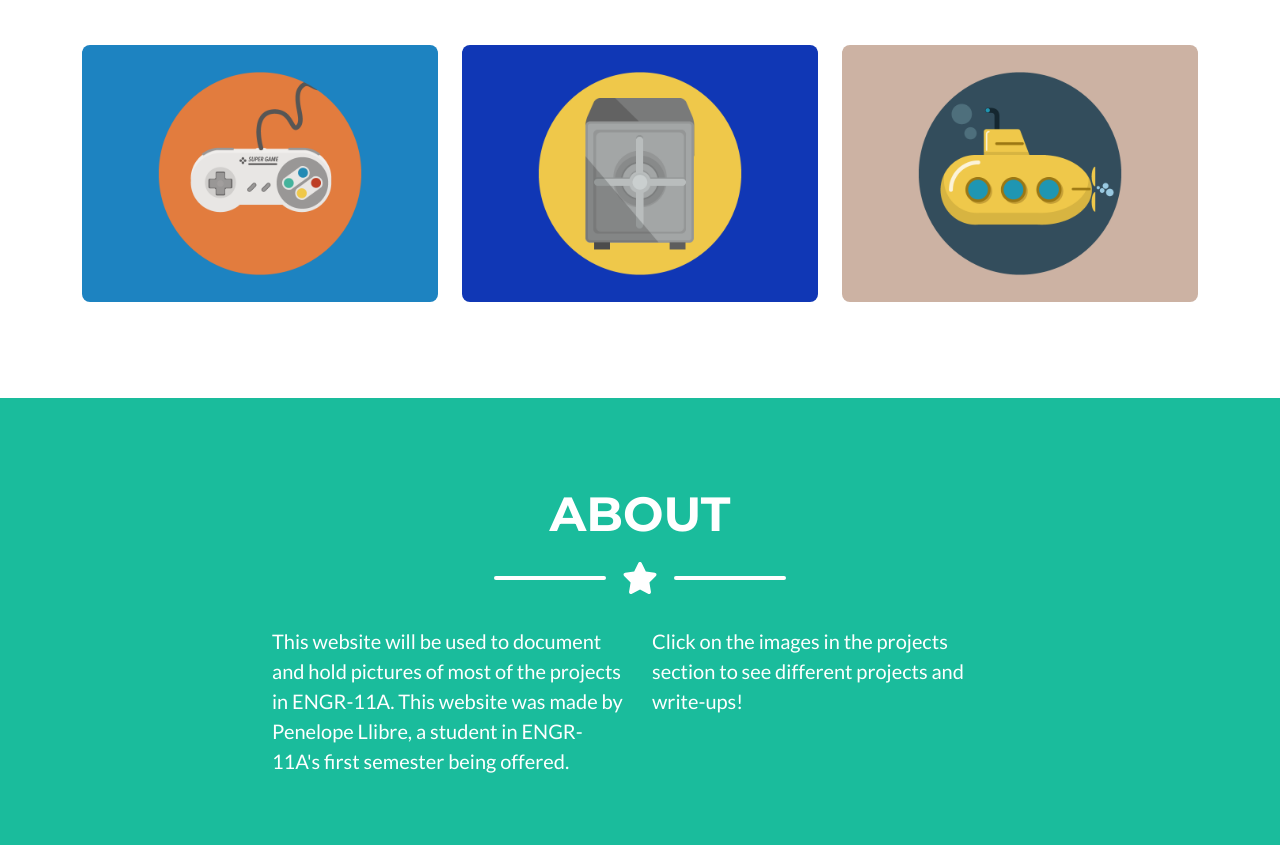
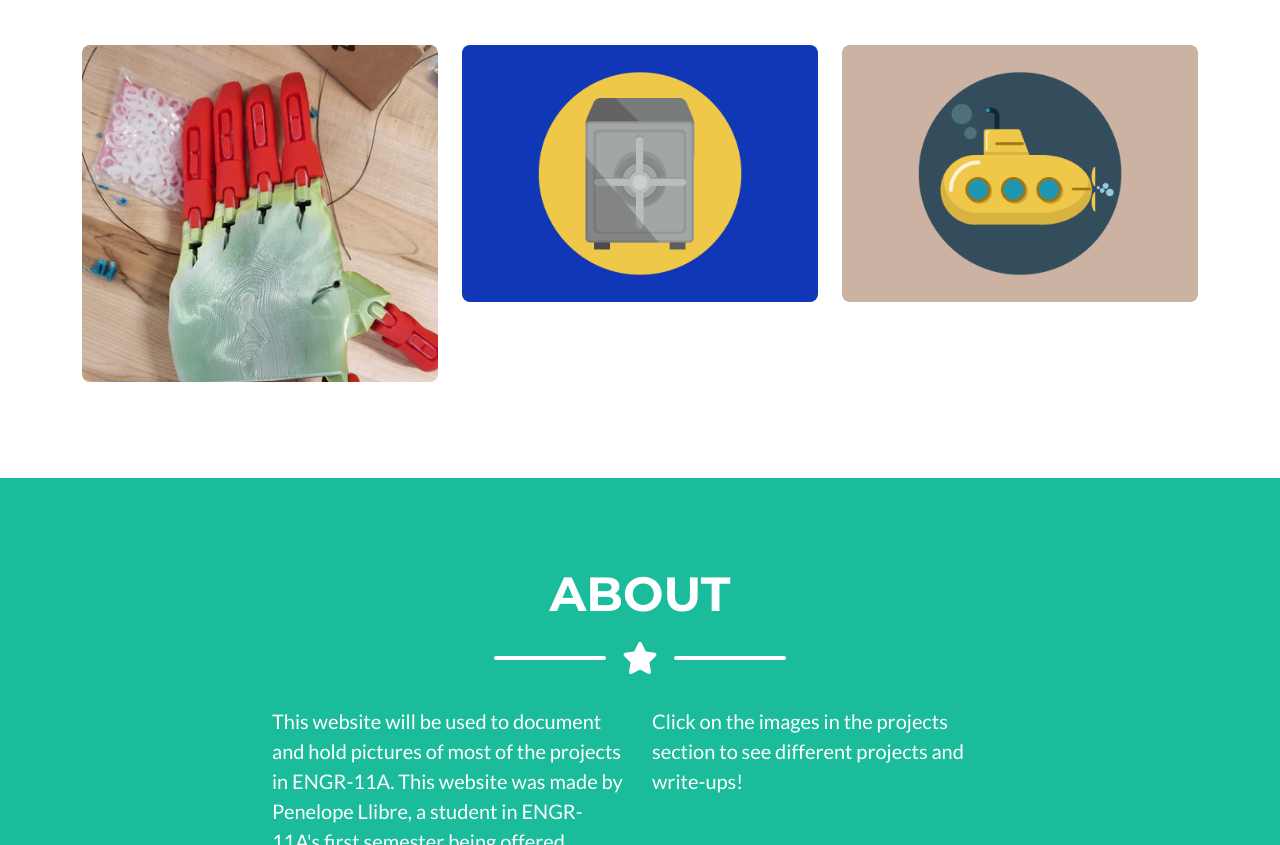
Before and after one commit to gourd-ne/ENGR11A, a plain HTML site: page index.html in a window 1280 px wide. Shown: the part 1474-2319 px from the top of the page. Drawn offline with nearby package versions, Linux system fonts and the light colour scheme.

Commit message:
Add files via upload

```diff
--- a/index.html
+++ b/index.html
@@ -96,7 +96,7 @@
                             <div class="portfolio-item-caption d-flex align-items-center justify-content-center h-100 w-100">
                                 <div class="portfolio-item-caption-content text-center text-white"><i class="fas fa-plus fa-3x"></i></div>
                             </div>
-                            <img class="img-fluid" src="assets/img/portfolio/game.png" alt="..." />
+                            <img class="img-fluid" src="assets/img/portfolio/hand1.png" alt="..." />
                         </div>
                     </div>
                     <!-- Portfolio Item 5-->
```
